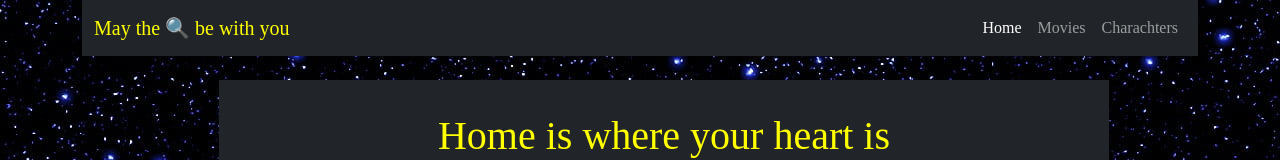
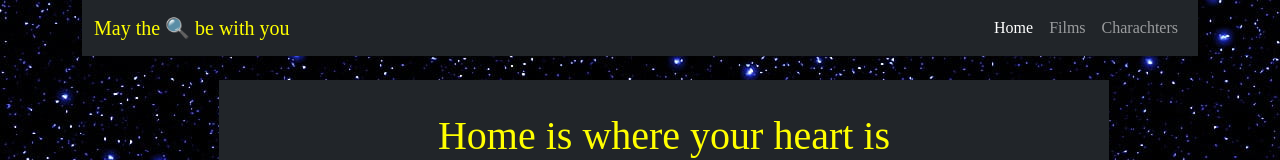
Before and after one commit to landicami/swapi-cami, a React (Vite) app: page / in a window 1280 px wide. Shown: the top 160 px of the page. Built offline with nearby package versions, Linux system fonts and the light colour scheme; a web font is replaced by a local one.

Commit message:
changing name from movies to films

```diff
--- a/src/components/Navigation.tsx
+++ b/src/components/Navigation.tsx
@@ -15,7 +15,7 @@ const Navigation = () => {
                 <Nav className="ms-auto font-starwars">
 
                     <Nav.Link as={NavLink} to="/">Home</Nav.Link>
-                    <Nav.Link as={NavLink} to="/movies">Movies</Nav.Link>
+                    <Nav.Link as={NavLink} to="/films">Films</Nav.Link>
                     <Nav.Link as={NavLink} to="/charachters">Charachters</Nav.Link>
 
 
```
